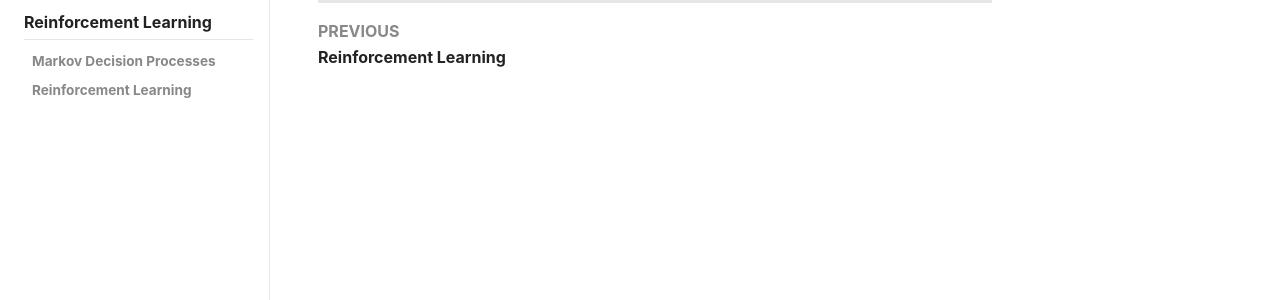
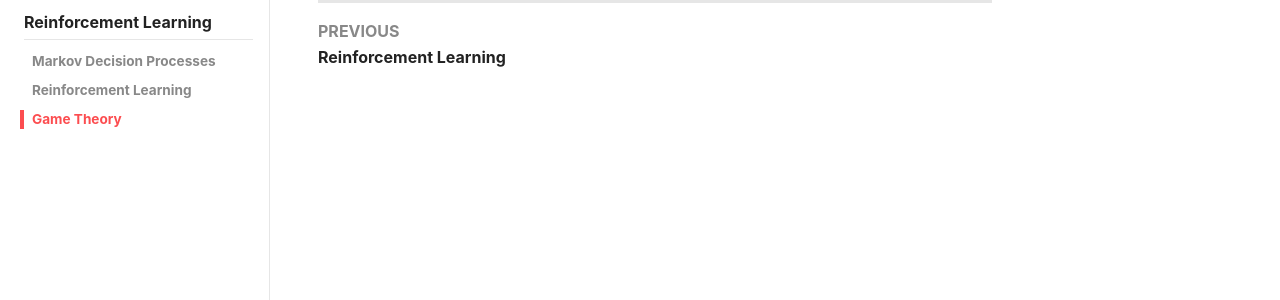
Before and after one commit to peng00bo00/peng00bo00_previous_blog, a Jekyll site: the page built from _posts/2021-11-08-OMSCS-ML-NOTES-15.md, in a window 1280 px wide. Shown: the part 458-758 px from the top of the page. Built offline with Jekyll 4.4.1, drawn with Linux system fonts in a browser that asks for light colours; nearby versions of some CDN libraries.

Commit message:
Update navigation.yml

```diff
--- a/_data/navigation.yml
+++ b/_data/navigation.yml
@@ -100,6 +100,8 @@ OMSCS-ML:
           url: /2021/10/30/OMSCS-ML-NOTES-13.html
         - title: Reinforcement Learning
           url: /2021/11/01/OMSCS-ML-NOTES-14.html
+        - title: Game Theory
+          url: /2021/11/08/OMSCS-ML-NOTES-15.html
 
 OMSCS-CV:
   - title: Image Processing for Computer Vision
```
